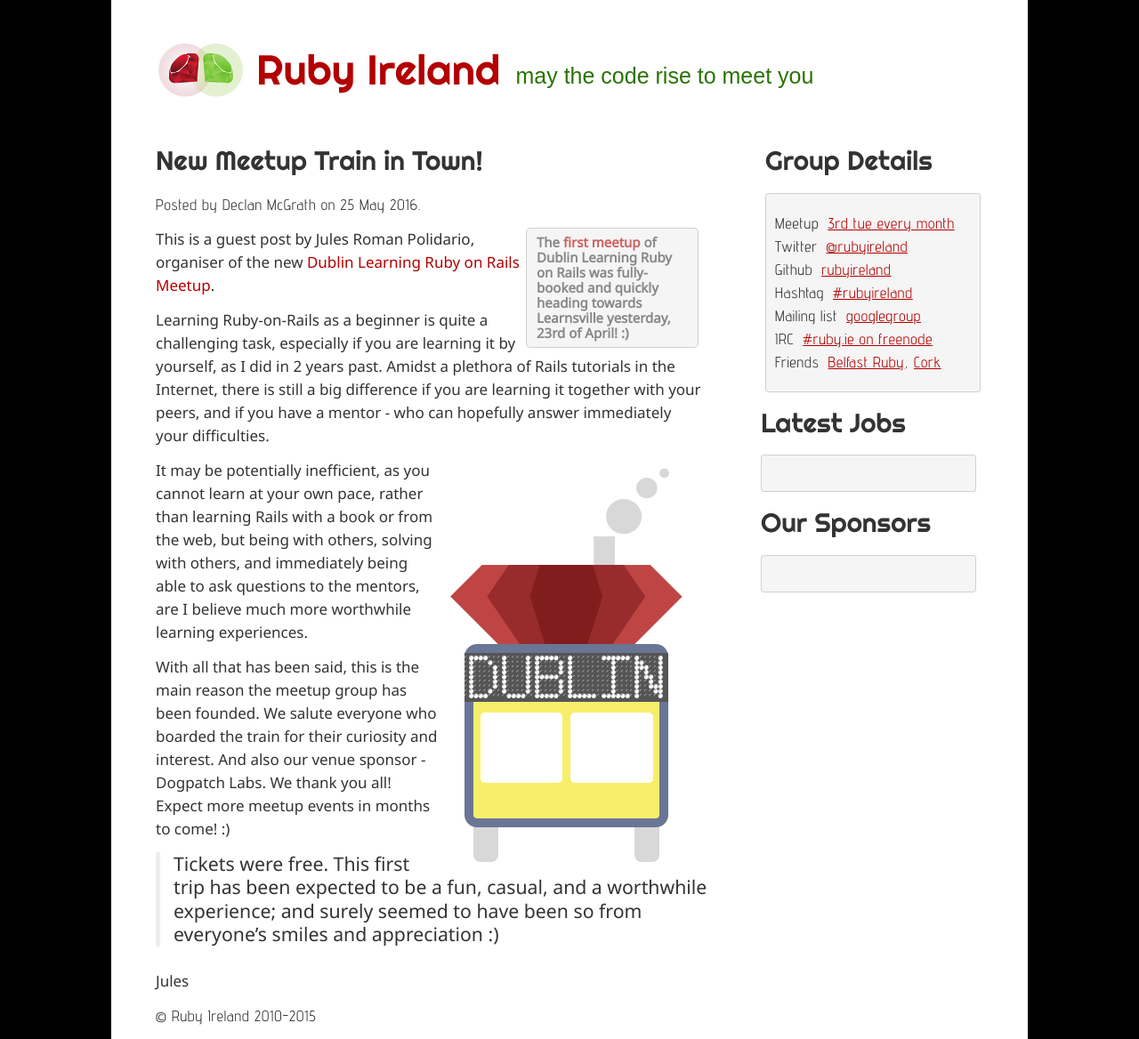
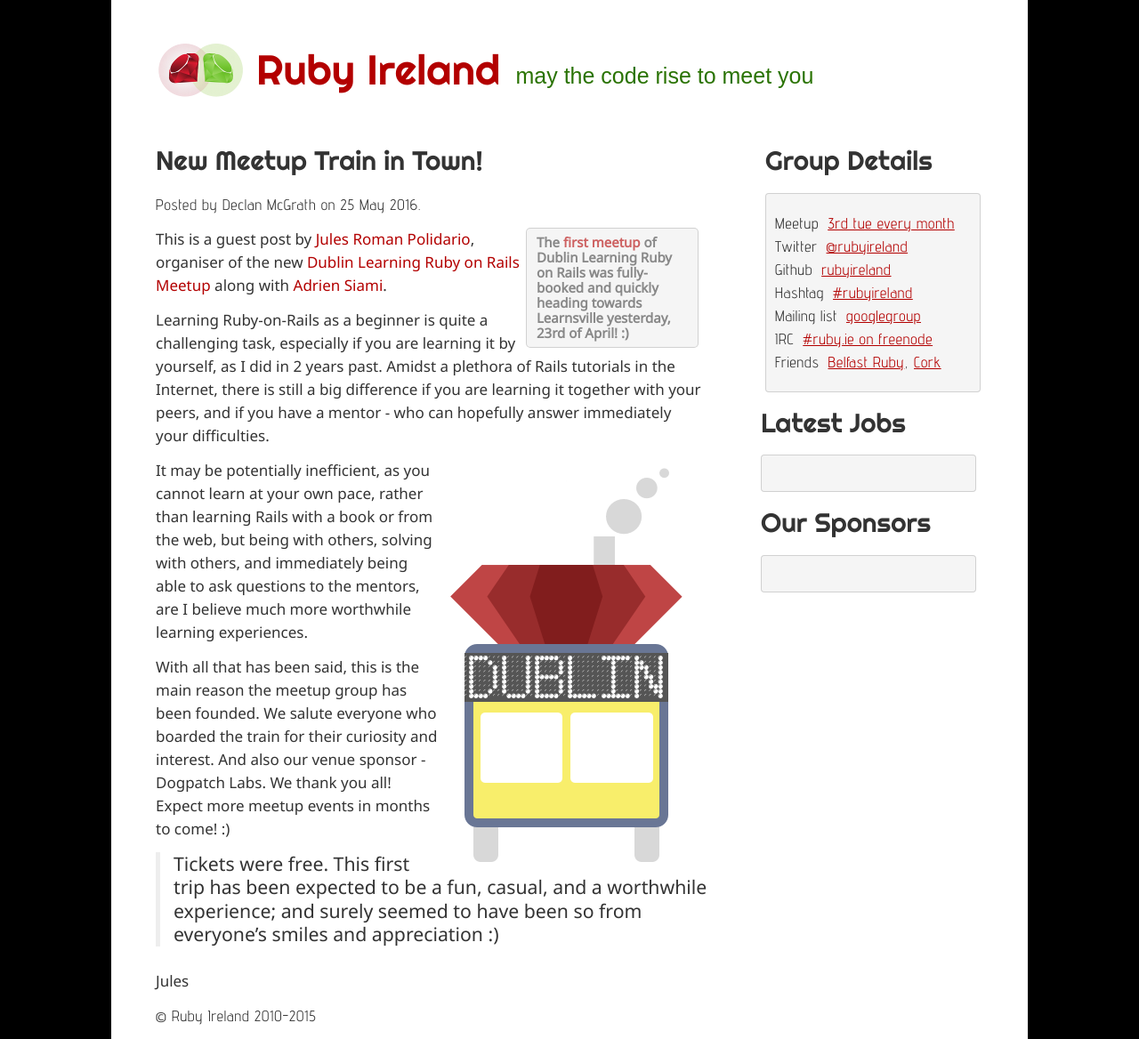
Before and after one commit to rubyireland/rubyireland.github.com, a Jekyll site: the page built from _posts/2016-05-25-new-meetup-train-in-town.markdown, in a window 1280 px wide. Shown: the whole page at 89% size. Built offline with Jekyll 4.4.1, drawn with Linux system fonts in a browser that asks for light colours; some web fonts are replaced.

Commit message:
Added co-organiser to blog post.

```diff
--- a/_posts/2016-05-25-new-meetup-train-in-town.markdown
+++ b/_posts/2016-05-25-new-meetup-train-in-town.markdown
@@ -10,9 +10,11 @@ The <a href="http://www.meetup.com/Dublin-Learning-Ruby-on-Rails-Meetup/events/2
 quickly heading towards Learnsville yesterday, 23rd of April! :)
 </div>
 
-This is a guest post by Jules Roman Polidario, organiser of the new
+This is a guest post by [Jules Roman
+Polidario](http://twitter.com/jrpolidario), organiser of the new
 [Dublin Learning Ruby on Rails
-Meetup](http://www.meetup.com/Dublin-Learning-Ruby-on-Rails-Meetup).
+Meetup](http://www.meetup.com/Dublin-Learning-Ruby-on-Rails-Meetup)
+along with [Adrien Siami](https://twitter.com/intrepidd).
 
 Learning Ruby-on-Rails as a beginner is quite a challenging task,
 especially if you are learning it by yourself, as I did in 2 years past.
```
